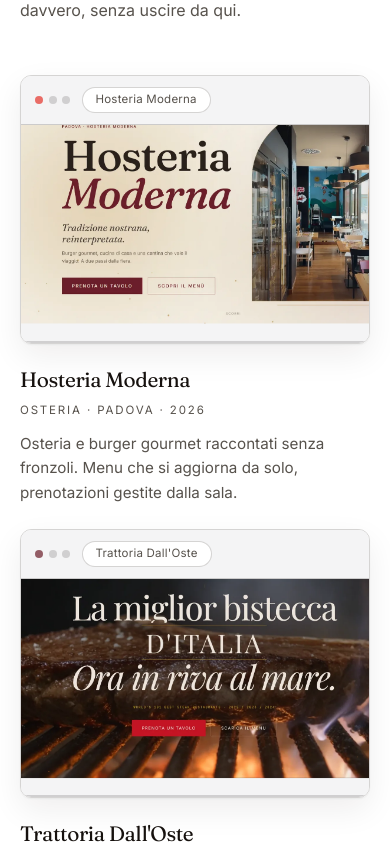
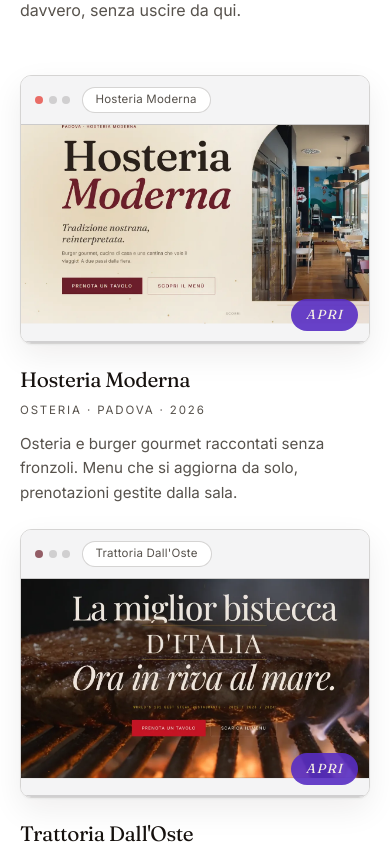
Before and after one commit to luminoagency/lumino-agency, a Next.js app: page / in a window 390 px wide. Shown: the part 2020-2864 px from the top of the page. Built offline with nearby package versions, Linux system fonts and the light colour scheme.

Commit message:
Mobile: tocco come hover, marquee trascinabile col dito, distintivo

```diff
--- a/components/home/home.css
+++ b/components/home/home.css
@@ -238,6 +238,10 @@ body {
   overflow: hidden;
   cursor: grab;
   user-select: none;
+  /* Il trascinamento orizzontale arriva a noi, lo scroll verticale al browser.
+     Col valore predefinito il browser si prendeva tutto il gesto e col dito il
+     nastro non si muoveva di un pixel. */
+  touch-action: pan-y;
 }
 .lm-marquee.is-dragging { cursor: grabbing; }
 .lm-marquee-track {
@@ -339,7 +343,8 @@ body {
   box-shadow: var(--shadow-ink);
   transition: box-shadow 0.45s cubic-bezier(0.16, 1, 0.3, 1);
 }
-.lm-card:hover .lm-card-frame {
+.lm-card:hover .lm-card-frame,
+.lm-card:active .lm-card-frame {
   box-shadow: var(--shadow-ink-lift);
 }
 
@@ -602,7 +607,8 @@ body {
   transform: scaleX(0);
   transform-origin: left center;
 }
-.lm-card:hover .lm-card-progress {
+.lm-card:hover .lm-card-progress,
+.lm-card:active .lm-card-progress {
   opacity: 1;
 }
 
@@ -620,8 +626,33 @@ body {
   );
   mix-blend-mode: overlay;
 }
-.lm-card:hover .lm-card-sheen {
+.lm-card:hover .lm-card-sheen,
+.lm-card:active .lm-card-sheen {
   opacity: 1;
+}
+
+/* Distintivo touch: dice che la card si apre, dove non c'è un cursore a
+   dirlo. Da 821px in su non esiste. */
+.lm-card-badge {
+  position: absolute;
+  right: 0.7rem;
+  bottom: 0.7rem;
+  z-index: 5;
+  padding: 0.4rem 0.9rem;
+  border-radius: 999px;
+  background: rgba(88, 46, 196, 0.9);
+  color: var(--cream);
+  font-family: var(--font-serif), Georgia, serif;
+  font-style: italic;
+  font-size: 0.82rem;
+  letter-spacing: 0.1em;
+  text-transform: uppercase;
+  pointer-events: none;
+}
+@media (min-width: 821px) {
+  .lm-card-badge {
+    display: none;
+  }
 }
 
 .lm-card-meta {
@@ -842,7 +873,8 @@ body {
   color: inherit;
   text-decoration: none;
 }
-.lm-footer a:hover {
+.lm-footer a:hover,
+.lm-footer a:active {
   color: var(--cream);
 }
 
```
